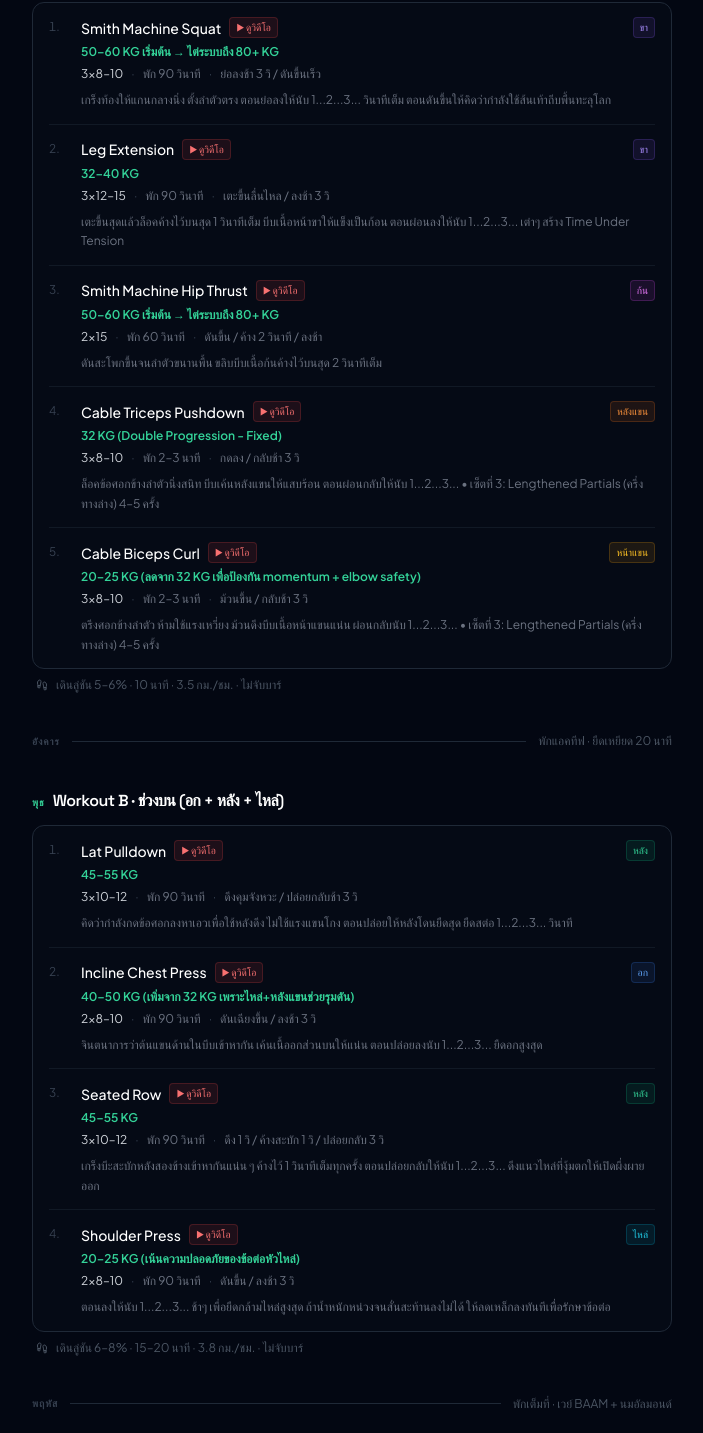
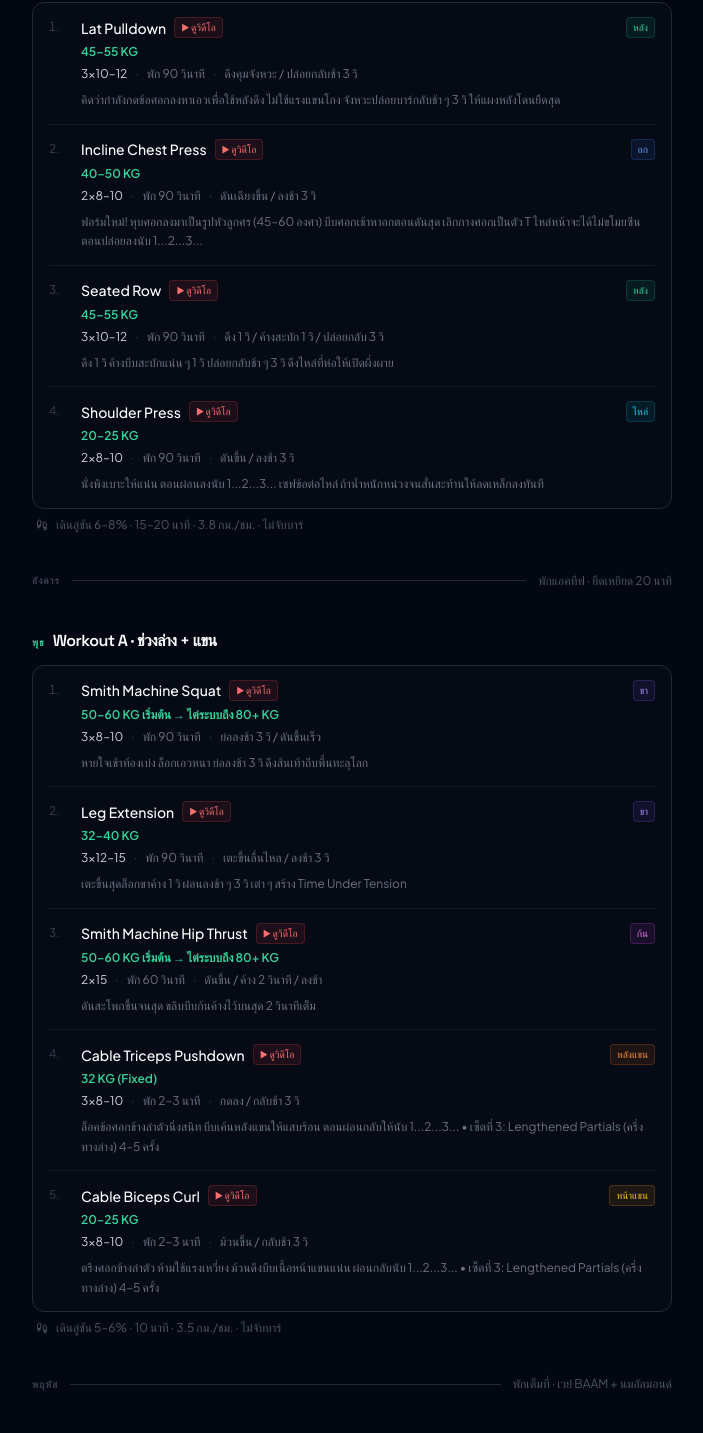
Before and after one commit to kowito/kowito.com, a Next.js app: page /personal-training in a window 1280 px wide. Shown: the part 280-1713 px from the top of the page, without its empty margins (288-991 px from the left). Built offline with nearby package versions, Linux system fonts and the light colour scheme.

Commit message:
update workout schedule: swap monday/wednesday, refine incline chest press form

```diff
--- a/app/personal-training/page.tsx
+++ b/app/personal-training/page.tsx
@@ -23,6 +23,61 @@ type Exercise = {
 
 const mondayExercises: Exercise[] = [
   {
+    name: "Lat Pulldown",
+    machine: "Cable Combo",
+    setup: "นั่งตัวตรง ล็อกนวมต้นขาให้แน่น จับบาร์กว้างกว่าไหล่เล็กน้อย และเชิดอกก่อนเริ่มดึงลง",
+    sets: 3,
+    reps: "10–12",
+    tempo: "ดึงคุมจังหวะ / ปล่อยกลับช้า 3 วิ",
+    rest: "90 วินาที",
+    cue: "คิดว่ากำลังกดข้อศอกลงหาเอวเพื่อใช้หลังดึง ไม่ใช้แรงแขนโกง จังหวะปล่อยบาร์กลับช้า ๆ 3 วิ ให้แผงหลังโดนยืดสุด",
+    muscle: "หลัง",
+    weight: "45–55 KG",
+    video: "https://www.youtube.com/watch?v=bNmvKpJSWKM",
+  },
+  {
+    name: "Incline Chest Press",
+    machine: "Multi-Press",
+    setup: "ปรับเบาะเครื่อง Multi-Press ให้เฉียงขึ้น (30–45 องศา) หุบศอกลงมาเป็นรูปหัวลูกศร 45–60 องศา จับแคบลงให้ท่อนแขนตั้งฉาก ล็อกสะบักหลังจมเบาะแน่น ห้ามไหล่ลอย",
+    sets: 2,
+    reps: "8–10",
+    tempo: "ดันเฉียงขึ้น / ลงช้า 3 วิ",
+    rest: "90 วินาที",
+    cue: "ฟอร์มใหม่! หุบศอกลงมาเป็นรูปหัวลูกศร (45–60 องศา) บีบศอกเข้าหาอกตอนดันสุด เลิกกางศอกเป็นตัว T ไหล่หน้าจะได้ไม่ขโมยซีน ตอนปล่อยลงนับ 1...2...3...",
+    muscle: "อก",
+    weight: "40–50 KG",
+    video: "https://www.youtube.com/shorts/98HWfiRonkE",
+  },
+  {
+    name: "Seated Row",
+    machine: "Cable Combo",
+    setup: "นั่งตัวตรง ยืดอก ดึงบาร์เข้าหาชายโครงล่าง และล็อกหน้าท้องคุมลำตัวไว้ตลอด",
+    sets: 3,
+    reps: "10–12",
+    tempo: "ดึง 1 วิ / ค้างสะบัก 1 วิ / ปล่อยกลับ 3 วิ",
+    rest: "90 วินาที",
+    cue: "ดึง 1 วิ ค้างบีบสะบักแน่น ๆ 1 วิ ปล่อยกลับช้า ๆ 3 วิ ดึงไหล่ที่ห่อให้เปิดผึ่งผาย",
+    muscle: "หลัง",
+    weight: "45–55 KG",
+    video: "https://www.youtube.com/watch?v=LyZH4UGdDTc",
+  },
+  {
+    name: "Shoulder Press",
+    machine: "Multi-Press",
+    setup: "สะโพกติดเบาะ ดันขึ้นตรง ๆ และไม่แอ่นหลัง ถ้าน้ำหนักหน่วงจนสั่นสะท้านให้คุมฟอร์มก่อนเสมอ",
+    sets: 2,
+    reps: "8–10",
+    tempo: "ดันขึ้น / ลงช้า 3 วิ",
+    rest: "90 วินาที",
+    cue: "นั่งพิงเบาะให้แน่น ตอนผ่อนลงนับ 1...2...3... เซฟข้อต่อไหล่ ถ้าน้ำหนักหน่วงจนสั่นสะท้านให้ลดเหล็กลงทันที",
+    muscle: "ไหล่",
+    weight: "20–25 KG",
+    video: "https://www.youtube.com/watch?v=6v4nrRVySj0",
+  },
+]
+
+const wednesdayExercises: Exercise[] = [
+  {
     name: "Smith Machine Squat",
     machine: "Smith Machine",
     setup: "วางบาร์บนบ่าด้านหลัง ก้าวเท้าไปข้างหน้าเล็กน้อย เกร็งท้องและตั้งลำตัวให้มั่นคงก่อนเริ่มย่อ",
@@ -30,7 +85,7 @@ const mondayExercises: Exercise[] = [
     reps: "8–10",
     tempo: "ย่อลงช้า 3 วิ / ดันขึ้นเร็ว",
     rest: "90 วินาที",
-    cue: "เกร็งท้องให้แกนกลางนิ่ง ตั้งลำตัวตรง ตอนย่อลงให้นับ 1...2...3... วินาทีเต็ม ตอนดันขึ้นให้คิดว่ากำลังใช้ส้นเท้าถีบพื้นทะลุโลก",
+    cue: "หายใจเข้าท้องเบ่ง ล็อกเอวหนา ย่อลงช้า 3 วิ ดึงส้นเท้าถีบพื้นทะลุโลก",
     muscle: "ขา",
     weight: "50–60 KG เริ่มต้น → ไต่ระบบถึง 80+ KG",
     video: "https://www.youtube.com/shorts/jPrzu4kp47o",
@@ -43,7 +98,7 @@ const mondayExercises: Exercise[] = [
     reps: "12–15",
     tempo: "เตะขึ้นลื่นไหล / ลงช้า 3 วิ",
     rest: "90 วินาที",
-    cue: "เตะขึ้นสุดแล้วล็อคค้างไว้บนสุด 1 วินาทีเต็ม บีบเนื้อหน้าขาให้แข็งเป็นก้อน ตอนผ่อนลงให้นับ 1...2...3... เต่าๆ สร้าง Time Under Tension",
+    cue: "เตะขึ้นสุดล็อกขาค้าง 1 วิ ผ่อนลงช้า ๆ 3 วิ เต่า ๆ สร้าง Time Under Tension",
     muscle: "ขา",
     weight: "32–40 KG",
     video: "https://www.youtube.com/shorts/iQ92TuvBqRo",
@@ -56,7 +111,7 @@ const mondayExercises: Exercise[] = [
     reps: 15,
     tempo: "ดันขึ้น / ค้าง 2 วินาที / ลงช้า",
     rest: "60 วินาที",
-    cue: "ดันสะโพกขึ้นจนลำตัวขนานพื้น ขลิบบีบเนื้อก้นค้างไว้บนสุด 2 วินาทีเต็ม",
+    cue: "ดันสะโพกขึ้นจนสุด ขลิบบีบก้นค้างไว้บนสุด 2 วินาทีเต็ม",
     muscle: "ก้น",
     weight: "50–60 KG เริ่มต้น → ไต่ระบบถึง 80+ KG",
     video: "https://www.youtube.com/watch?v=CvuVYMFd11g",
@@ -71,7 +126,7 @@ const mondayExercises: Exercise[] = [
     rest: "2–3 นาที",
     cue: "ล็อคข้อศอกข้างลำตัวนิ่งสนิท บีบเค้นหลังแขนให้แสบร้อน ตอนผ่อนกลับให้นับ 1...2...3... • เซ็ตที่ 3: Lengthened Partials (ครึ่งทางล่าง) 4–5 ครั้ง",
     muscle: "หลังแขน",
-    weight: "32 KG (Double Progression - Fixed)",
+    weight: "32 KG (Fixed)",
     video: "https://www.youtube.com/watch?v=1FjkhpZsaxc",
   },
   {
@@ -84,63 +139,8 @@ const mondayExercises: Exercise[] = [
     rest: "2–3 นาที",
     cue: "ตรึงศอกข้างลำตัว ห้ามใช้แรงเหวี่ยง ม้วนดึงบีบเนื้อหน้าแขนแน่น ผ่อนกลับนับ 1...2...3... • เซ็ตที่ 3: Lengthened Partials (ครึ่งทางล่าง) 4–5 ครั้ง",
     muscle: "หน้าแขน",
-    weight: "20–25 KG (ลดจาก 32 KG เพื่อป้องกัน momentum + elbow safety)",
+    weight: "20–25 KG",
     video: "https://www.youtube.com/watch?v=CrbTqNOlFgE",
-  },
-]
-
-const wednesdayExercises: Exercise[] = [
-  {
-    name: "Lat Pulldown",
-    machine: "Cable Combo",
-    setup: "นั่งตัวตรง ล็อกนวมต้นขาให้แน่น จับบาร์กว้างกว่าไหล่เล็กน้อย และเชิดอกก่อนเริ่มดึงลง",
-    sets: 3,
-    reps: "10–12",
-    tempo: "ดึงคุมจังหวะ / ปล่อยกลับช้า 3 วิ",
-    rest: "90 วินาที",
-    cue: "คิดว่ากำลังกดข้อศอกลงหาเอวเพื่อใช้หลังดึง ไม่ใช้แรงแขนโกง ตอนปล่อยให้หลังโดนยืดสุด ยืดสต่อ 1...2...3... วินาที",
-    muscle: "หลัง",
-    weight: "45–55 KG",
-    video: "https://www.youtube.com/watch?v=bNmvKpJSWKM",
-  },
-  {
-    name: "Incline Chest Press",
-    machine: "Multi-Press",
-    setup: "ปรับเบาะเครื่อง Multi-Press ให้เฉียงขึ้น (30–45 องศา) ให้มือจับอยู่ระดับเหนือนมเล็กน้อย เชิดอก ล็อกสะบักหลังจมเบาะแน่น ห้ามไหล่ลอย",
-    sets: 2,
-    reps: "8–10",
-    tempo: "ดันเฉียงขึ้น / ลงช้า 3 วิ",
-    rest: "90 วินาที",
-    cue: "จินตนาการว่าต้นแขนด้านในบีบเข้าหากัน เค้นเนื้ออกส่วนบนให้แน่น ตอนปล่อยลงนับ 1...2...3... ยืดอกสูงสุด",
-    muscle: "อก",
-    weight: "40–50 KG (เพิ่มจาก 32 KG เพราะไหล่+หลังแขนช่วยรุมดัน)",
-    video: "https://www.youtube.com/shorts/98HWfiRonkE",
-  },
-  {
-    name: "Seated Row",
-    machine: "Cable Combo",
-    setup: "นั่งตัวตรง ยืดอก ดึงบาร์เข้าหาชายโครงล่าง และล็อกหน้าท้องคุมลำตัวไว้ตลอด",
-    sets: 3,
-    reps: "10–12",
-    tempo: "ดึง 1 วิ / ค้างสะบัก 1 วิ / ปล่อยกลับ 3 วิ",
-    rest: "90 วินาที",
-    cue: "เกร็งบีะสะบักหลังสองข้างเข้าหากันแน่น ๆ ค้างไว้ 1 วินาทีเต็มทุกครั้ง ตอนปล่อยกลับให้นับ 1...2...3... ดึงแนวไหล่ที่งุ้มตกให้เปิดผึ่งผายออก",
-    muscle: "หลัง",
-    weight: "45–55 KG",
-    video: "https://www.youtube.com/watch?v=LyZH4UGdDTc",
-  },
-  {
-    name: "Shoulder Press",
-    machine: "Multi-Press",
-    setup: "สะโพกติดเบาะ ดันขึ้นตรง ๆ และไม่แอ่นหลัง ถ้าน้ำหนักหน่วงจนสั่นสะท้านให้คุมฟอร์มก่อนเสมอ",
-    sets: 2,
-    reps: "8–10",
-    tempo: "ดันขึ้น / ลงช้า 3 วิ",
-    rest: "90 วินาที",
-    cue: "ตอนลงให้นับ 1...2...3... ช้าๆ เพื่อยืดกล้ามไหล่สูงสุด ถ้าน้ำหนักหน่วงจนสั่นสะท้านลงไม่ได้ ให้ลดเหล็กลงทันทีเพื่อรักษาข้อต่อ",
-    muscle: "ไหล่",
-    weight: "20–25 KG (เน้นความปลอดภัยของข้อต่อหัวไหล่)",
-    video: "https://www.youtube.com/watch?v=6v4nrRVySj0",
   },
 ]
 
@@ -322,14 +322,14 @@ export default function PersonalTrainingPage() {
         <section>
           <div className="flex items-baseline gap-2 mb-3">
             <span className="text-[10px] font-semibold text-emerald-400 uppercase tracking-widest">จันทร์</span>
-            <h2 className="text-base font-semibold text-white">Workout A · ช่วงล่าง + แขน</h2>
+            <h2 className="text-base font-semibold text-white">Workout B · ช่วงบน (อก + หลัง + ไหล่)</h2>
           </div>
           <div className="rounded-xl border border-gray-800 bg-gray-900/20 px-4">
             {mondayExercises.map((ex, i) => <ExerciseRow key={ex.name} ex={ex} index={i + 1} />)}
           </div>
           <div className="mt-2 flex items-center gap-2 text-xs text-gray-600 px-1">
             <Footprints className="h-3 w-3 shrink-0" />
-            <span>เดินลู่ชัน 5–6% · 10 นาที · 3.5 กม./ชม. · ไม่จับบาร์</span>
+            <span>เดินลู่ชัน 6–8% · 15–20 นาที · 3.8 กม./ชม. · ไม่จับบาร์</span>
           </div>
         </section>
 
@@ -344,14 +344,14 @@ export default function PersonalTrainingPage() {
         <section>
           <div className="flex items-baseline gap-2 mb-3">
             <span className="text-[10px] font-semibold text-emerald-400 uppercase tracking-widest">พุธ</span>
-            <h2 className="text-base font-semibold text-white">Workout B · ช่วงบน (อก + หลัง + ไหล่)</h2>
+            <h2 className="text-base font-semibold text-white">Workout A · ช่วงล่าง + แขน</h2>
           </div>
           <div className="rounded-xl border border-gray-800 bg-gray-900/20 px-4">
             {wednesdayExercises.map((ex, i) => <ExerciseRow key={ex.name} ex={ex} index={i + 1} />)}
           </div>
           <div className="mt-2 flex items-center gap-2 text-xs text-gray-600 px-1">
             <Footprints className="h-3 w-3 shrink-0" />
-            <span>เดินลู่ชัน 6–8% · 15–20 นาที · 3.8 กม./ชม. · ไม่จับบาร์</span>
+            <span>เดินลู่ชัน 5–6% · 10 นาที · 3.5 กม./ชม. · ไม่จับบาร์</span>
           </div>
         </section>
 
@@ -366,7 +366,7 @@ export default function PersonalTrainingPage() {
         <section>
           <div className="flex items-baseline gap-2 mb-3">
             <span className="text-[10px] font-semibold text-emerald-400 uppercase tracking-widest">ศุกร์</span>
-            <h2 className="text-base font-semibold text-white">Workout C · ช่วงบน (กระชับ)</h2>
+            <h2 className="text-base font-semibold text-white">Workout C · ช่วงบนกระชับ + แขน</h2>
           </div>
           <div className="rounded-xl border border-gray-800 bg-gray-900/20 px-4">
             {fridayExercises.map((ex, i) => <ExerciseRow key={ex.name} ex={ex} index={i + 1} />)}
```
